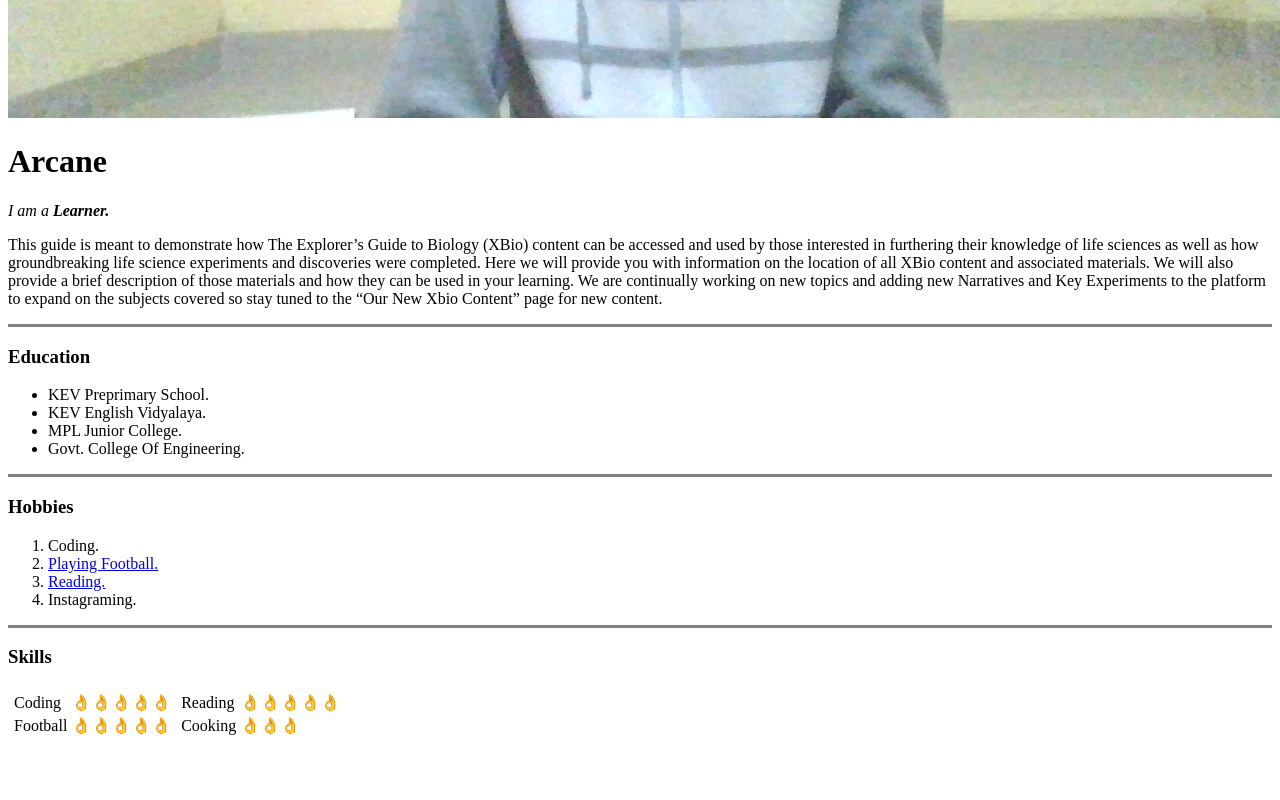
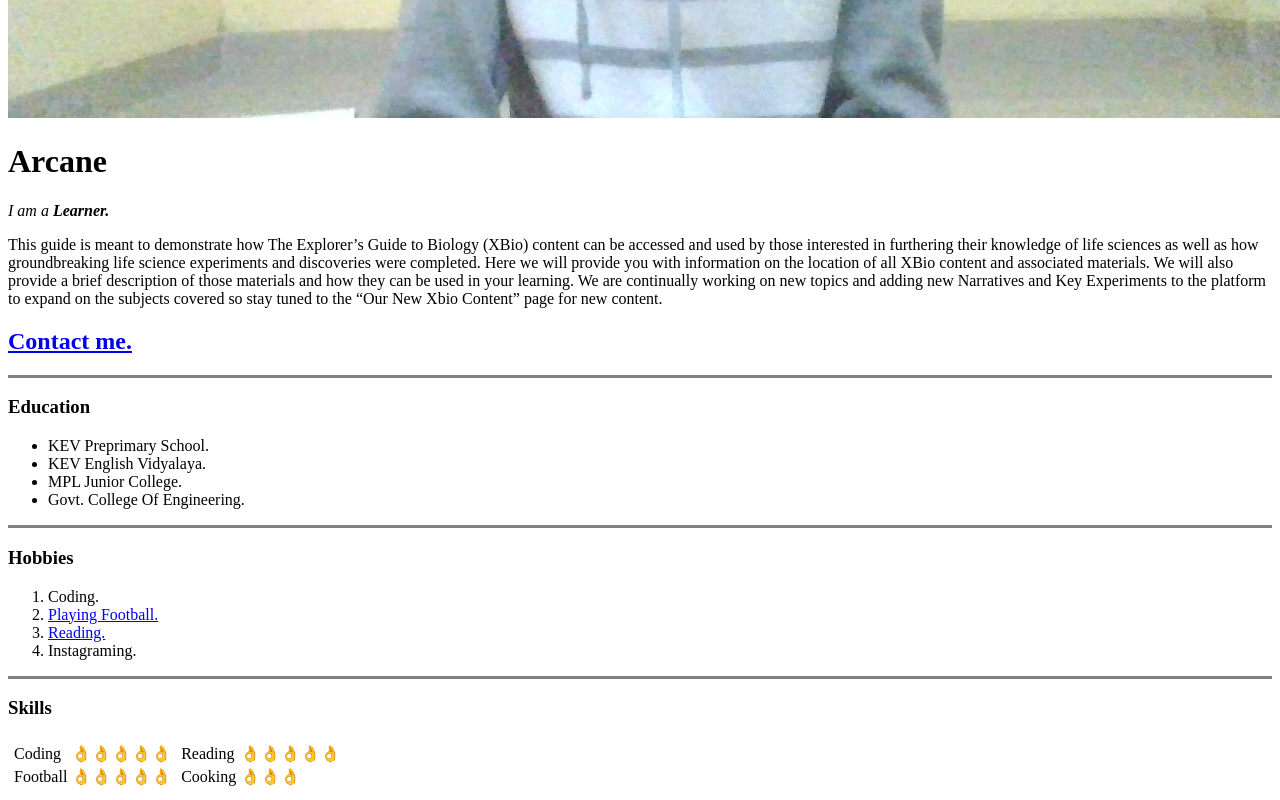
Before and after one commit to ArGod07/ProjectX, a plain HTML site: page index.html in a window 1280 px wide. Shown: the part 610-1410 px from the top of the page. Before the commit the page ends 1359 px from the top, so only its background shows below. Drawn offline with Linux system fonts and the light colour scheme.

Commit message:
Updated.

```diff
--- a/index.html
+++ b/index.html
@@ -14,6 +14,7 @@
     <p>This guide is meant to demonstrate how The Explorer’s Guide to Biology (XBio) content can be accessed and used by those interested in furthering their knowledge of life sciences as well as how groundbreaking life science experiments and discoveries were completed.
         Here we will provide you with information on the location of all XBio content and associated materials. We will also provide a brief description of those materials and how they can be used in your learning.
         We are continually working on new topics and adding new Narratives and Key Experiments to the platform to expand on the subjects covered so stay tuned to the “Our New Xbio Content” page for new content.</p>
+    <h2><a href="forms.html"> Contact me.</a></h2>
     <hr size="3" noshade="5">
     <h3><strong>Education</strong></h3>
     <ul>
```
